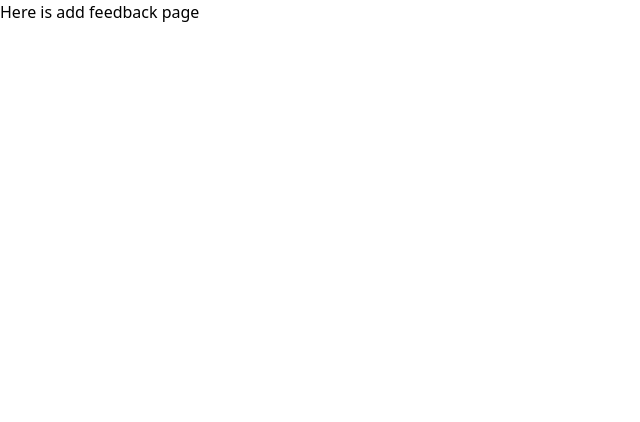
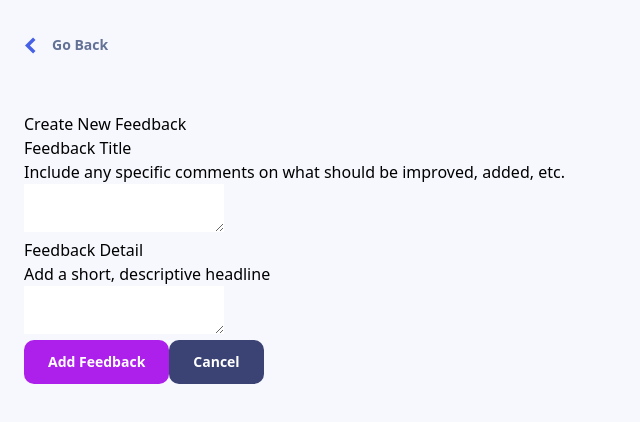
Before and after one commit to BoyanLiuu/frontend-mentor-nextjs-product-feedback, a Next.js app: page /feedback/create in a window 1280 px wide. Shown: the top 422 px of the page, without its empty margins (0-640 px from the left). Built offline with nearby package versions, Linux system fonts and the light colour scheme.

Commit message:
feat: introduce react hook form

```diff
--- a/app/(routes)/feedback/create/layout.tsx
+++ b/app/(routes)/feedback/create/layout.tsx
@@ -5,5 +5,5 @@ export default function Layout({
   }: {
     children: React.ReactNode
   }) {
-    return <div>{children}</div>
+    return <div className='bg-light-grey px-6 pt-8 pb-20 w-full h-full flex justify-center'>{children}</div>
   }
--- a/app/(routes)/feedback/create/page.tsx
+++ b/app/(routes)/feedback/create/page.tsx
@@ -1,3 +1,54 @@
+'use client';
+import Button from "@/app/_components/button";
+import Link from "next/link";
+import Image from 'next/image'
+
 export default function Page() {
-    return <h1 className="">Here is add feedback page</h1>;
+    return <div className="flex flex-col w-full">
+      <Link href='/'  className="mb-14 font-bold">
+      <Image
+        src="/shared/icon-arrow-left.svg"
+        width={12}
+        height={6}
+        alt="go back arrow"
+        className="mr-4 inline-block"
+
+      />
+        <span className="text-sm text-grayish-blue">Go Back</span>
+
+        </Link>
+        <div>
+<form>
+  <h1>Create New Feedback</h1>
+<div>
+
+<label htmlFor="title">Feedback Title</label>
+<div id="title-description">Include any specific comments on what should be improved, added, etc.</div>
+      <textarea id="title" name="title" value='' aria-describedby="title-description"/>
+</div>
+
+
+<div>
+
+<label htmlFor="detail">Feedback Detail</label>
+<div id="detail-description">Add a short, descriptive headline</div>
+      <textarea id="detail" name="detail" value='' aria-describedby="detail-description"/>
+</div>
+
+
+<Button variant={"primary"} onClick={function (): void {
+        throw new Error("Function not implemented.");
+      } }>
+        Add Feedback
+        </Button>
+        <Button variant={"info"} onClick={function (): void {
+        throw new Error("Function not implemented.");
+      } }>
+       Cancel
+        </Button>
+</form>
+
+        </div>
+
+    </div>;
   }
```
